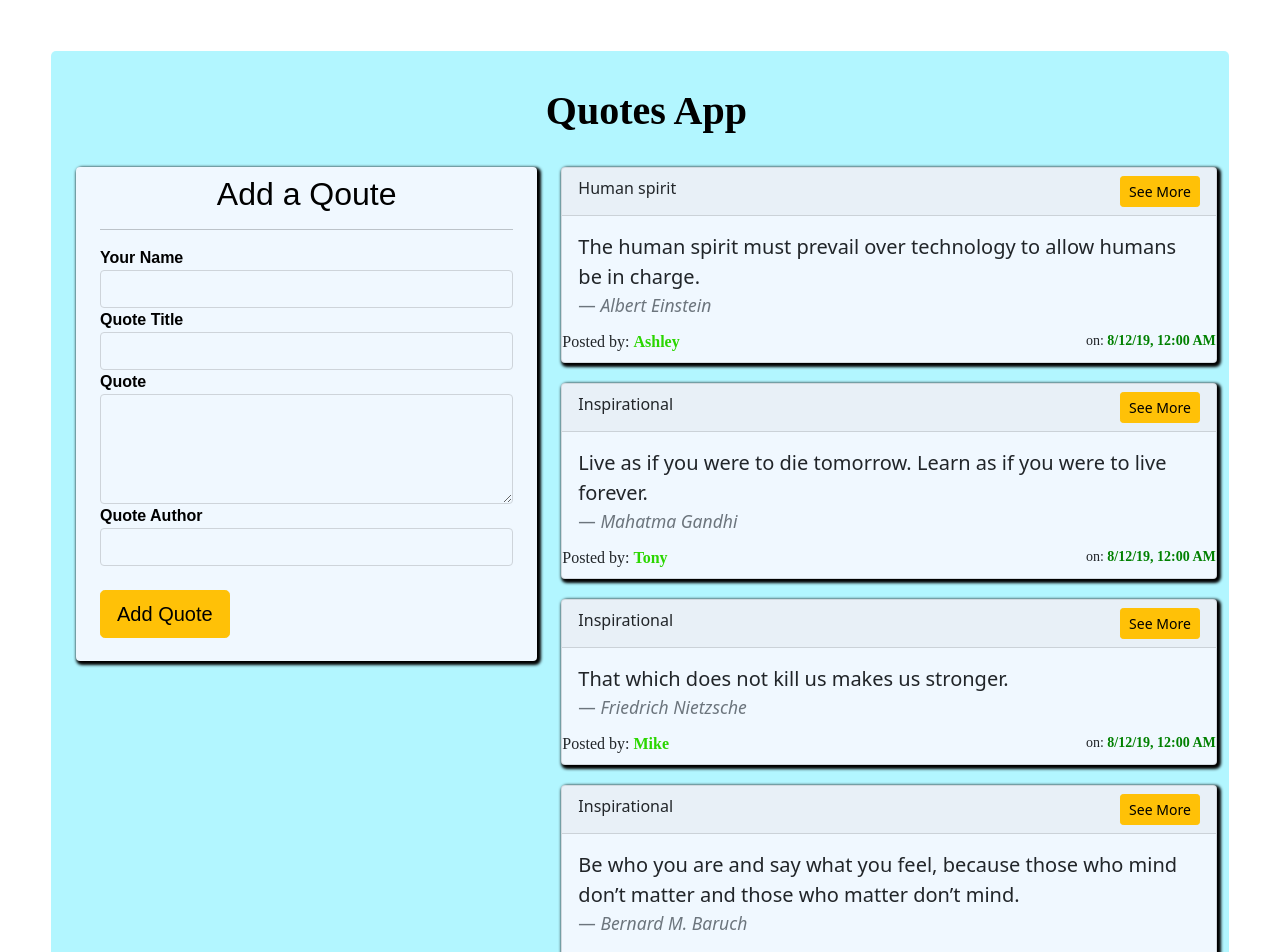
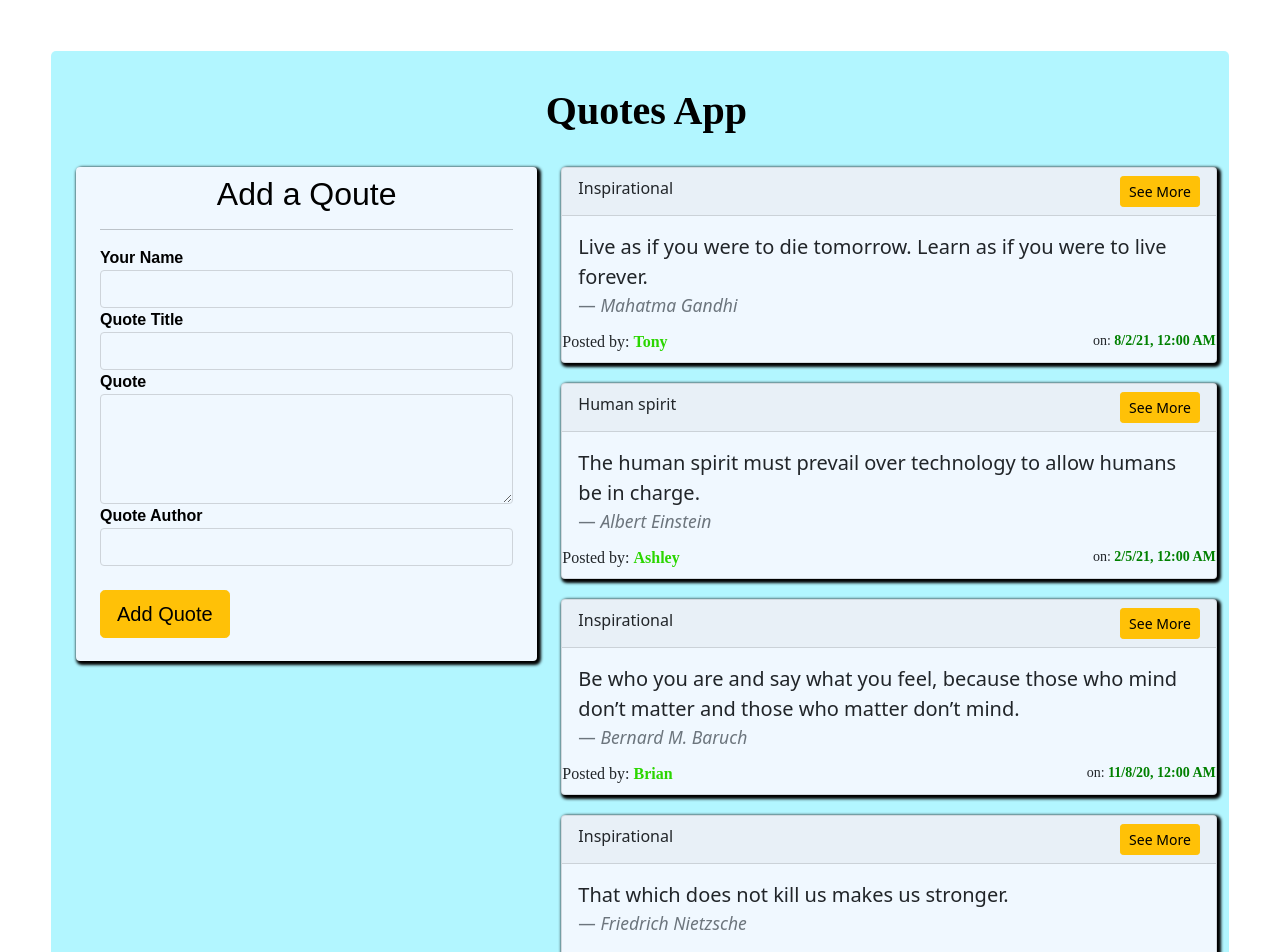
Before and after one commit to Mikemunene16/ang-wk1-ip, an Angular app: page / in a window 1280 px wide. Shown: the top 952 px of the page. Built offline with nearby package versions, Linux system fonts and the light colour scheme.

Commit message:
Modify array in qoutes-components.ts

```diff
--- a/src/app/quotes/quotes.component.ts
+++ b/src/app/quotes/quotes.component.ts
@@ -9,13 +9,13 @@ import { Quote } from '../quote';
 export class QuotesComponent implements OnInit {
   title = 'Quotes App';
   quote: Quote [] = [
-    new Quote (1,'Ashley','Human spirit','The human spirit must prevail over technology to allow humans be in charge.','Albert Einstein', new Date(2019,7,12),0,0),
-    new Quote (2,'Tony', 'Inspirational','Live as if you were to die tomorrow. Learn as if you were to live forever.','Mahatma Gandhi', new Date(2019,7,12),0,0),
-    new Quote (3,'Mike','Inspirational','That which does not kill us makes us stronger.','Friedrich Nietzsche', new Date(2019,7,12),0,0),
-    new Quote (4,'Brian','Inspirational','Be who you are and say what you feel, because those who mind don’t matter and those who matter don’t mind.','Bernard M. Baruch', new Date(2019,7,12),0,0),
-    new Quote (5,'Jacob','Inspirational','We must not allow other people’s limited perceptions to define us.','Virginia Satir', new Date(2019,7,12),0,0),
-    new Quote (6,'Samuel','Inspirational','Do what you can, with what you have, where you are.','Theodore Roosevelt', new Date(2019,7,12),0,0),
-    new Quote (7,'Mellisa','Inspirational','This above all: to thine own self be true.','William Shakespeare', new Date(2019,7,12),0,0),
+    new Quote (1,'Ashley','Human spirit','The human spirit must prevail over technology to allow humans be in charge.','Albert Einstein', new Date(2019,25,5),0,0),
+    new Quote (2,'Tony', 'Inspirational','Live as if you were to die tomorrow. Learn as if you were to live forever.','Mahatma Gandhi', new Date(2020,19,2),0,0),
+    new Quote (3,'Mike','Inspirational','That which does not kill us makes us stronger.','Friedrich Nietzsche', new Date(2020,6,2),0,0),
+    new Quote (4,'Brian','Inspirational','Be who you are and say what you feel, because those who mind don’t matter and those who matter don’t mind.','Bernard M. Baruch', new Date(2019,22,8),0,0),
+    new Quote (5,'Jacob','Inspirational','We must not allow other people’s limited perceptions to define us.','Virginia Satir', new Date(2019,11,1),0,0),
+    new Quote (6,'Samuel','Inspirational','Do what you can, with what you have, where you are.','Theodore Roosevelt', new Date(2013,18,9),0,0),
+    new Quote (7,'Mellisa','Inspirational','This above all: to thine own self be true.','William Shakespeare', new Date(2016,28,6),0,0),
   ];
 
   get sortQuotes() {
```
